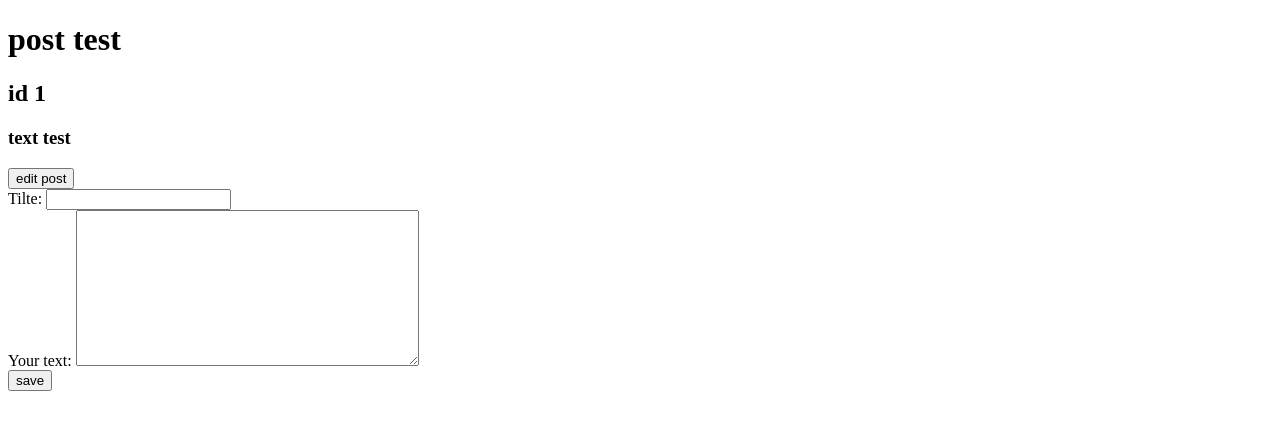
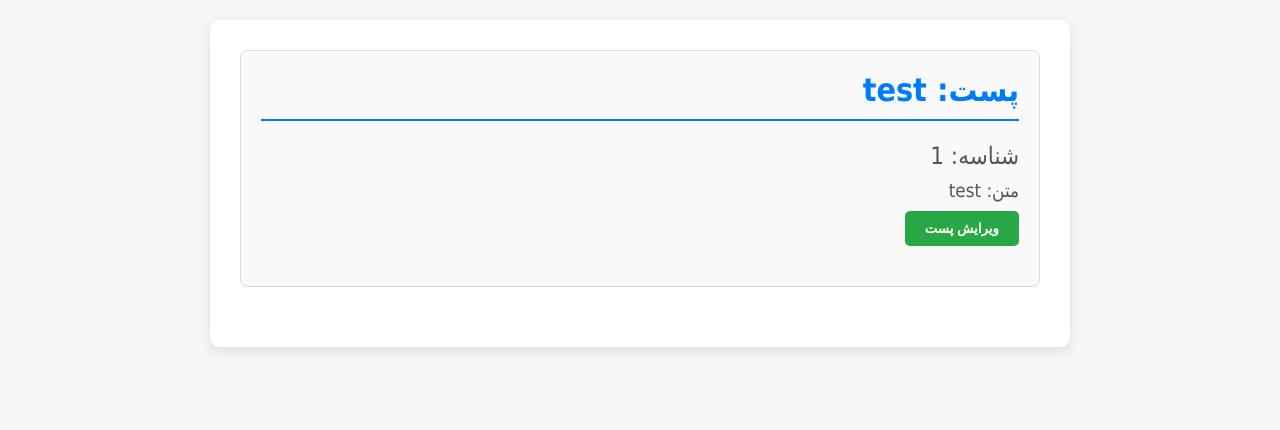
Before and after one commit to MehdiKababy/blog, a Django app: template blog/pages/templates/select_post/select_post.html in a window 1280 px wide. Shown: the top 430 px of the page. Run offline with Django 5.2, Linux system fonts and the light colour scheme; the template is opened without the code that fills it: values that come from a table or form of the project are taken from there, others are empty; data comes from the database, SQL or seed files in the repository; both versions use the stored data as it was after the commit.

Commit message:
add new template

```diff
--- /dev/null
+++ b/blog/pages/static/select_post/css/select_post.css
@@ -0,0 +1,88 @@
+body {
+    font-family: 'Tahoma', sans-serif;
+    background-color: #f4f7f6;
+    margin: 20px;
+    padding: 0;
+    direction: rtl;
+    text-align: right;
+    color: #333;
+}
+
+.container {
+    max-width: 800px;
+    margin: 0 auto;
+    background-color: #fff;
+    padding: 30px;
+    border-radius: 10px;
+    box-shadow: 0 4px 12px rgba(0, 0, 0, 0.1);
+}
+
+.post-display {
+    border: 1px solid #ddd;
+    padding: 20px;
+    margin-bottom: 30px;
+    border-radius: 8px;
+    background-color: #f9f9f9;
+}
+
+.post-display h1 {
+    color: #007bff;
+    border-bottom: 2px solid #007bff;
+    padding-bottom: 10px;
+    margin-top: 0;
+}
+
+.post-display h2,
+.post-display h3 {
+    color: #555;
+    margin: 10px 0;
+    font-weight: normal;
+}
+
+button {
+    padding: 10px 20px;
+    border: none;
+    border-radius: 5px;
+    cursor: pointer;
+    transition: background-color 0.3s;
+    font-weight: bold;
+}
+
+.edit-button {
+    background-color: #28a745;
+    color: white;
+    margin-bottom: 20px;
+}
+
+.edit-button:hover {
+    background-color: #218838;
+}
+
+.edit-form-section {
+    padding-top: 20px;
+    border-top: 1px dashed #ccc;
+}
+
+#edit-form-wrapper {
+    display: none;
+}
+
+input[type="text"],
+textarea {
+    width: 100%;
+    padding: 10px;
+    margin-top: 5px;
+    box-sizing: border-box;
+    border: 1px solid #ccc;
+    border-radius: 4px;
+}
+
+.save-button {
+    background-color: #007bff;
+    color: white;
+    margin-top: 10px;
+}
+
+.save-button:hover {
+    background-color: #0056b3;
+}
--- /dev/null
+++ b/blog/pages/static/select_post/js/select_post.js
@@ -0,0 +1,15 @@
+
+const editButton = document.getElementById('toggle-edit-button');
+const formWrapper = document.getElementById('edit-form-wrapper');
+
+editButton.addEventListener('click', function() {
+    if (formWrapper.style.display === 'none' || formWrapper.style.display === '') {
+        formWrapper.style.display = 'block';
+        editButton.textContent = 'لغو ویرایش';
+        editButton.style.backgroundColor = '#dc3545';
+    } else {
+        formWrapper.style.display = 'none';
+        editButton.textContent = 'ویرایش پست';
+        editButton.style.backgroundColor = '#28a745';
+    }
+});
--- a/blog/pages/templates/select_post/select_post.html
+++ b/blog/pages/templates/select_post/select_post.html
@@ -1,22 +1,34 @@
+{% load static %}
 <!DOCTYPE html>
-<html lang="en">
+<html lang="fa" dir="rtl">
 <head>
     <meta charset="UTF-8">
     <meta name="viewport" content="width=device-width, initial-scale=1.0">
-    <title>Document</title>
+    <title>جزئیات و ویرایش پست</title>
+    <link rel="stylesheet" href="{% static "/select_post/css/select_post.css" %}">
 </head>
 <body>
-    <h1>post {{ post.title }} </h1>
-    <h2>id {{ post.id }} </h2>
-    <h3>text {{ post.text }} </h3>
-    <button>edit post</button>
-    <div>
-        <form method="post">
-            {% csrf_token %}
-            {% comment %} <p style='background-color:red'>{{ form.title }}</p> {% endcomment %}
-            {{ form }}
-            <button type="submit">save</button>
-        </form>
+    <div class="container">
+
+        <div class="post-display">
+            <h1>پست: {{ post.title }}</h1>
+            <h2>شناسه: {{ post.id }}</h2>
+            <h3>متن: {{ post.text }}</h3>
+
+            <button id="toggle-edit-button" class="edit-button">ویرایش پست</button>
+        </div>
+
+        <div id="edit-form-wrapper" class="edit-form-section">
+            <h2>فرم ویرایش</h2>
+            <form method="post">
+                {% csrf_token %}
+
+                {{ form }}
+
+                <button type="submit" class="save-button">ذخیره تغییرات</button>
+            </form>
+        </div>
     </div>
+    <script src="{% static "/select_post/js/select_post.js" %}"></script>
 </body>
 </html>
--- a/blog/pages/urls.py
+++ b/blog/pages/urls.py
@@ -4,6 +4,6 @@ from .views import *
 urlpatterns = [
     path("", home_page, name="home page"),
     path("posts/", all_posts, name="all posts"),
-    path("post/<int:pk>", select_post, name="select post"),
-    path('create_post/', create_post, name="create post")
+    path("posts/<int:pk>", select_post, name="select post"),
+    path('create_post/', create_post, name="create post"),
 ]
```
Also changed, not shown: blog/db.sqlite3, blog/pages/static/all_posts/css/all_post.css (added), blog/pages/static/all_posts/js/all_post.js (added), blog/pages/static/create_post/css/create_post.css (added), blog/pages/static/create_post/js/create_post.js (added).
